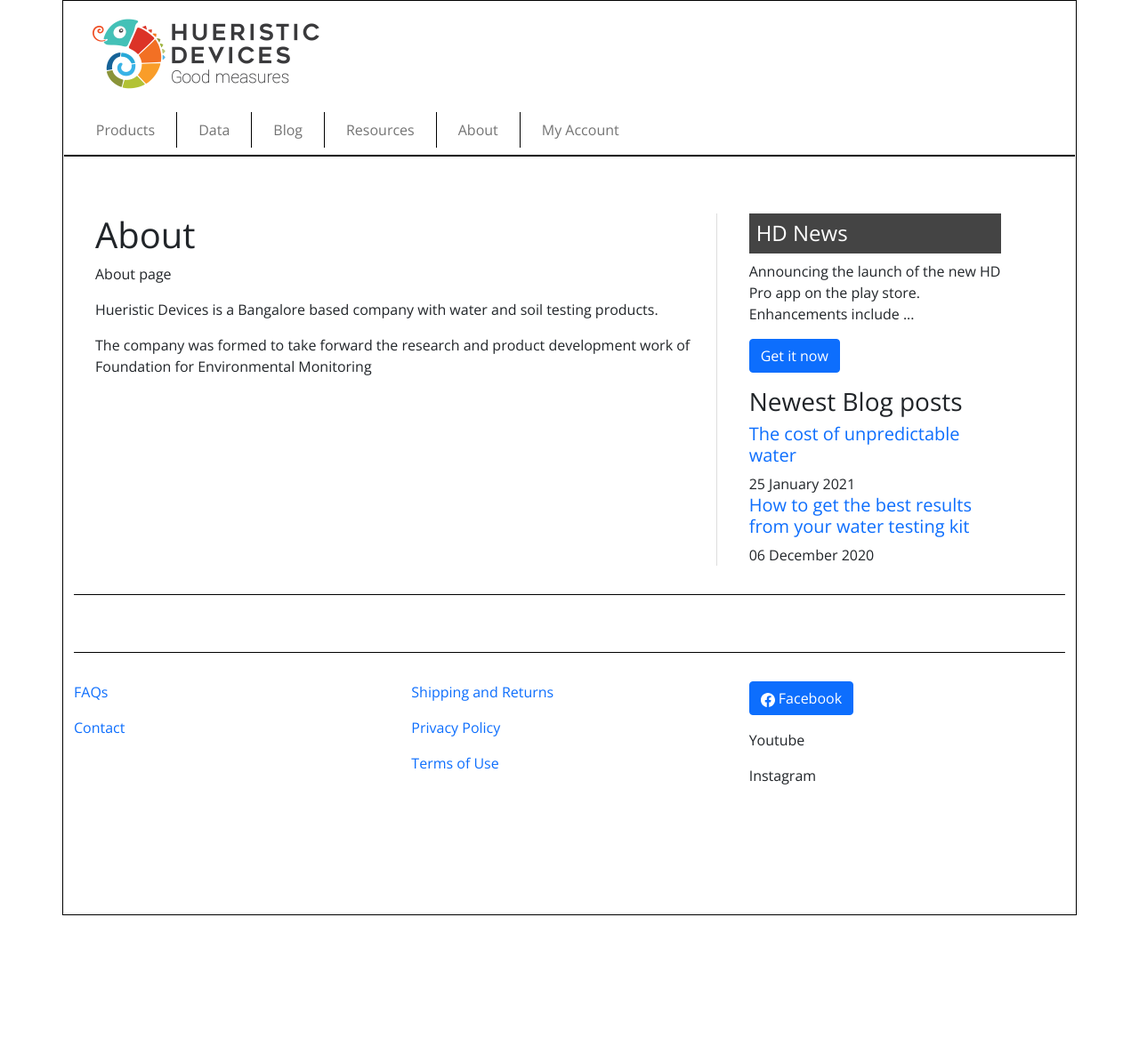
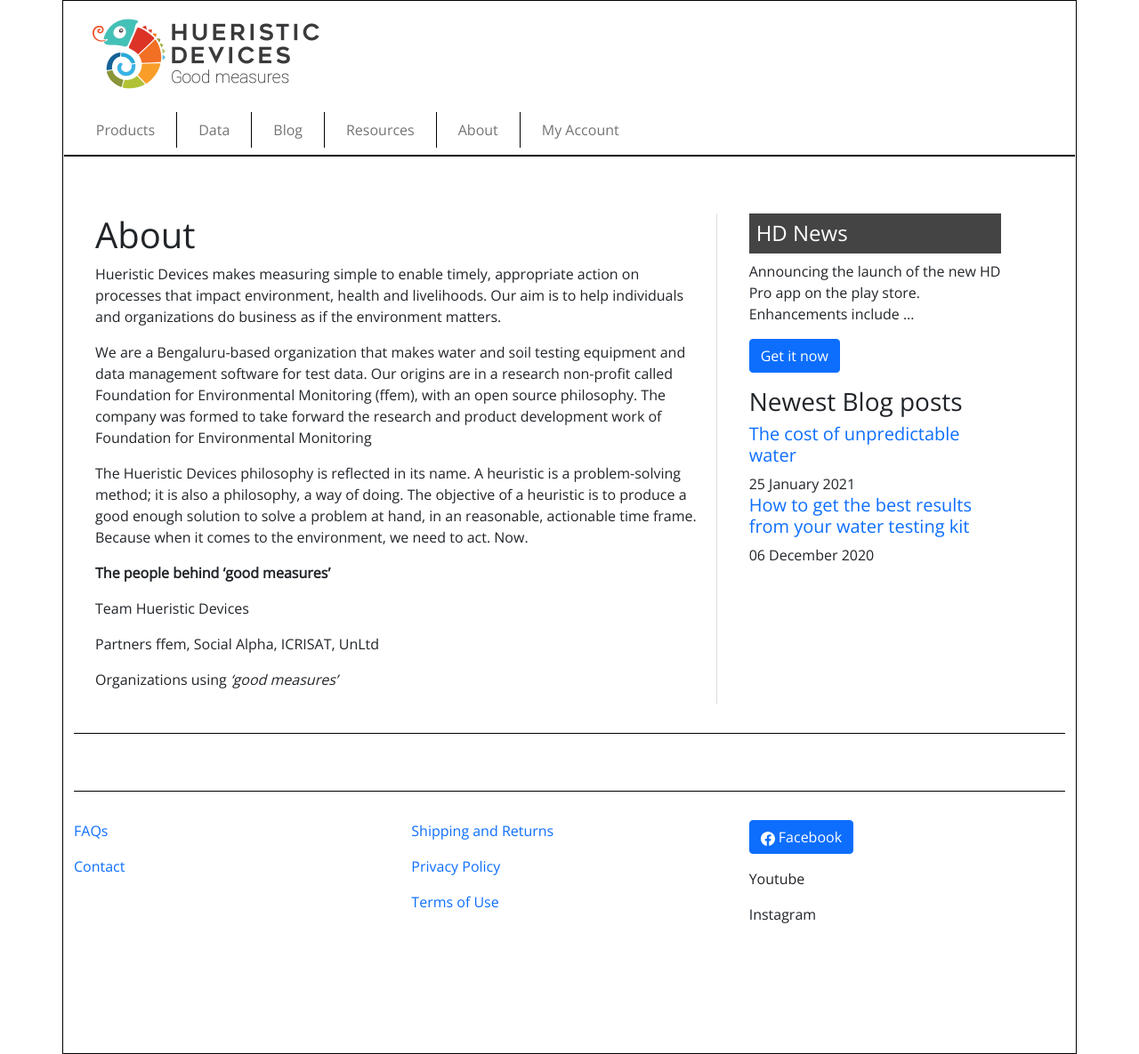
Before and after one commit to joannas97/staging, a Jekyll site: the page built from _pages/about.md, in a window 1280 px wide. Shown: the whole page at 89% size. Built offline with Jekyll 4.4.1, drawn with Linux system fonts in a browser that asks for light colours; before the commit the page ends 1029 px from its top, so only the background shows below that.

Commit message:
Updated 'About' page

```diff
--- a/_pages/about.md
+++ b/_pages/about.md
@@ -4,8 +4,24 @@ title: About
 permalink: /about/
 ---
 
-About page
 
-Hueristic Devices is a Bangalore based company with water and soil testing products.
 
-The company was formed to take forward the research and product development work of Foundation for Environmental Monitoring
+Hueristic Devices makes measuring simple to enable timely, appropriate action on processes that impact environment, health and livelihoods. Our aim is to help individuals and organizations do business as if the environment matters.
+
+
+
+We are a Bengaluru-based organization that makes water and soil testing equipment and data management software for test data. Our origins are in a research non-profit called Foundation for Environmental Monitoring (ffem), with an open source philosophy. The company was formed to take forward the research and product development work of Foundation for Environmental Monitoring
+
+
+
+The Hueristic Devices philosophy is reflected in its name. A heuristic is a problem-solving method; it is also a philosophy, a way of doing. The objective of a heuristic is to produce a good enough solution to solve a problem at hand, in an reasonable, actionable time frame. Because when it comes to the environment, we need to act. Now.
+
+
+
+<p><span style="font-size:16px"><strong>The people behind &lsquo;good measures&rsquo;</strong></span></p>
+
+<p>Team Hueristic Devices</p>
+
+<p>Partners ffem, Social Alpha, ICRISAT, UnLtd</p>
+
+<p>Organizations using&nbsp;<em>&lsquo;good measures&rsquo;</em></p>
```
